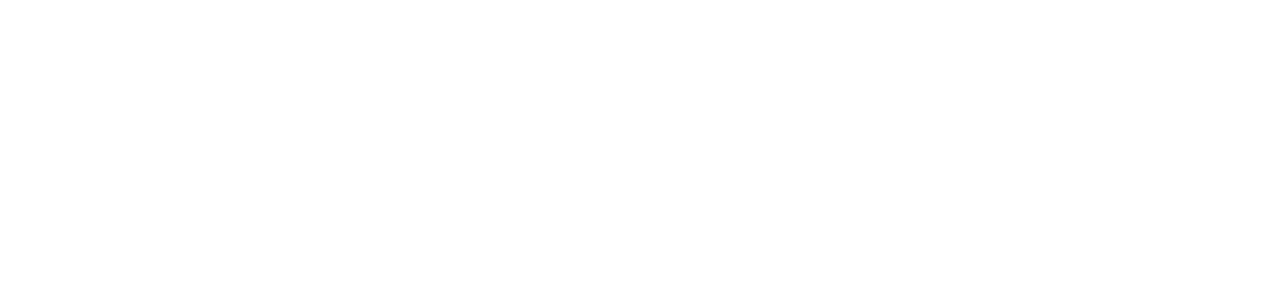
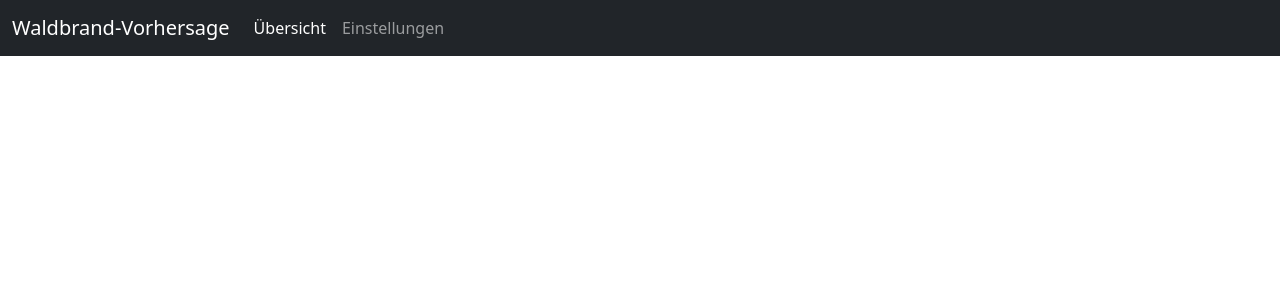
Before and after one commit to myng15/teilleistungen-web-technologien-sose-2022, a Svelte app: page / in a window 1280 px wide. Shown: the top 300 px of the page. Built offline with nearby package versions, Linux system fonts and the light colour scheme.

Commit message:
add Navbar

```diff
--- a/src/App.svelte
+++ b/src/App.svelte
@@ -5,10 +5,22 @@
 	import CardContainer from "./components/CardContainer.svelte"
 	import Settings from "./components/Settings.svelte";
 
-
-
 </script>
 
+<Router>
+    <Navbar/>
+    <main class="container">
+        <Route>
+            <CardContainer/>
+        </Route>
+        <Route path="overview">
+            <CardContainer/>
+        </Route>
+        <Route path="settings">
+            <Settings/>
+        </Route>
+    </main>
+</Router>
 
 <style>
 	main {
--- a/src/components/Navbar.svelte
+++ b/src/components/Navbar.svelte
@@ -0,0 +1,24 @@
+<script>
+    import { Router, Link } from "svelte-navigator";
+</script>
+
+<Router>
+    <nav class="navbar navbar-expand-sm fixed-top navbar-dark bg-dark">
+        <div class="container-fluid">
+            <Link class="navbar-brand" to="overview">Waldbrand-Vorhersage</Link>
+            <div class="collapse navbar-collapse" id="navbarNav">
+                <ul class="navbar-nav">
+                    <li class="nav-item">
+                        <Link class="nav-link active" to="overview">Übersicht</Link>
+                    </li>
+                    <li class="nav-item">
+                        <Link class="nav-link" to="settings">Einstellungen</Link> </li>
+                </ul>
+            </div>
+        </div>
+    </nav>
+</Router>
+
+<style>
+
+</style>
```
